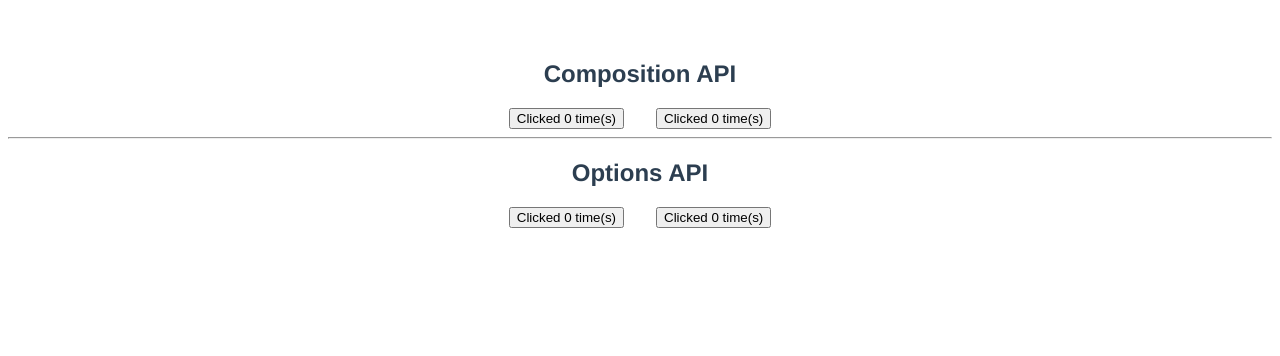
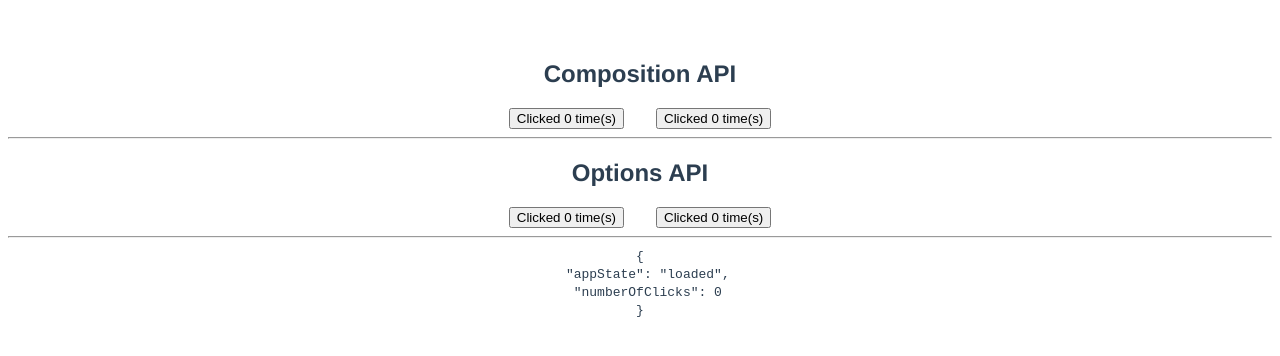
Before and after one commit to maurer2/vue3-testing-question, a Vue app: page / in a window 1280 px wide. Shown: the top 356 px of the page. Built offline with nearby package versions, Linux system fonts and the light colour scheme.

Commit message:
Fixed typing issue

```diff
--- a/src/App.vue
+++ b/src/App.vue
@@ -2,18 +2,33 @@
   <ComponentCompositionAPI />
   <hr>
   <ComponentOptionsAPI />
+  <hr>
+  <code>
+    {{ state }}
+  </code>
 </template>
 
 <script lang="ts">
-import { defineComponent } from 'vue';
+import { defineComponent, computed } from 'vue';
 import ComponentCompositionAPI from './components/ComponentCompositionAPI.vue';
 import ComponentOptionsAPI from './components/ComponentOptionsAPI.vue';
+
+// eslint-disable-next-line import/extensions
+import { useStore, useStoreReturnType } from './store/index';
 
 export default defineComponent({
   name: 'App',
   components: {
     ComponentCompositionAPI,
     ComponentOptionsAPI,
+  },
+  setup() {
+    const store = useStore();
+
+    return {
+      store,
+      state: computed(() => store.state),
+    };
   },
 });
 </script>
@@ -27,4 +42,8 @@ export default defineComponent({
   color: #2c3e50;
   margin-top: 60px;
 }
+
+code {
+  white-space: pre-wrap;
+}
 </style>
--- a/src/store/index.ts
+++ b/src/store/index.ts
@@ -1,9 +1,8 @@
-import { createStore, Store as GenericStore } from 'vuex';
+import { createStore, Store as GenericStore, useStore as genericUseStore } from 'vuex';
 import { InjectionKey } from 'vue';
 
 import {
   appStates,
-  // Store,
   Actions,
   State,
   Getters,
@@ -11,15 +10,21 @@ import {
 // eslint-disable-next-line import/extensions
 } from './types';
 
-const state: State | any = {
-  appState: 'loaded',
-  numberOfClicks: 0,
-};
+const key: InjectionKey<GenericStore<State>> = Symbol('key');
+const store = createStore<State>({
+  state() {
+    return {
+      appState: 'loaded',
+      numberOfClicks: 0,
+    };
+  },
+});
 
-const key: InjectionKey<GenericStore<State>> = Symbol('key');
-const store = createStore<GenericStore<State>>({
-  state,
-});
+export function useStore(): GenericStore<State> {
+  return genericUseStore(key);
+}
+
+export type useStoreReturnType = typeof store // becomes any
 
 export {
   store,
```
